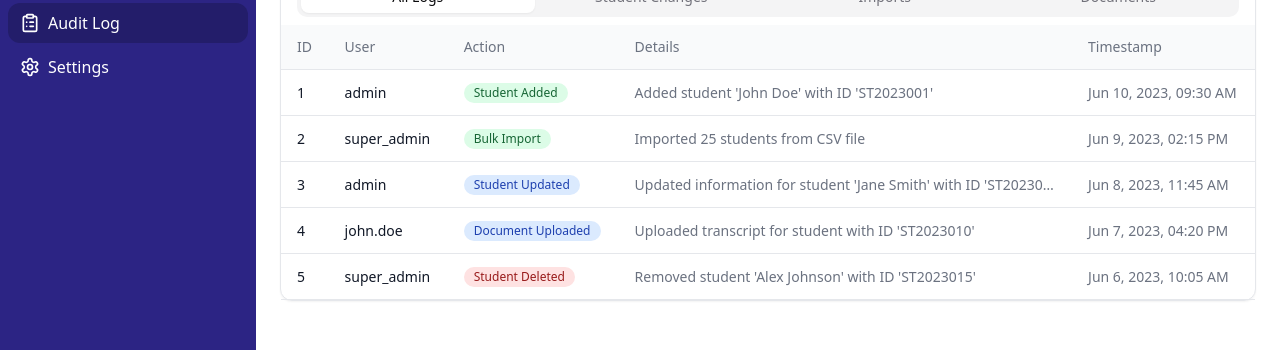
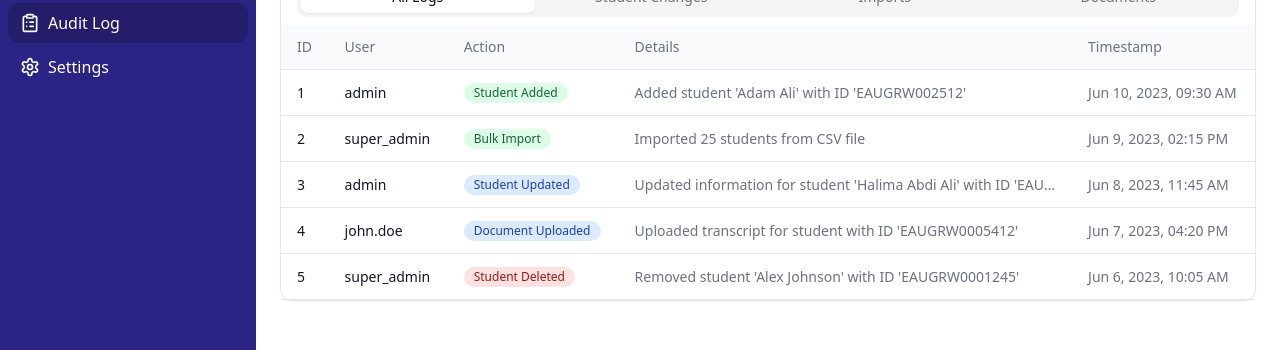
Before and after one commit to SaidIbraahim/EAU-Credential-Management-System, a React (Vite) app: page /audit-log in a window 1280 px wide. Shown: the part 253-603 px from the top of the page. Built offline with nearby package versions, Linux system fonts and the light colour scheme.

Commit message:
Code edited in Lovable Code Editor
Edited UI in Lovable

```diff
--- a/src/pages/AuditLog.tsx
+++ b/src/pages/AuditLog.tsx
@@ -11,7 +11,7 @@ const mockAuditLogs: AuditLogType[] = [
     id: 1,
     user_id: 1,
     action: "Student Added",
-    details: "Added student 'John Doe' with ID 'ST2023001'",
+    details: "Added student 'Adam Ali' with ID 'EAUGRW002512'",
     timestamp: new Date(2023, 5, 10, 9, 30)
   },
   {
@@ -25,21 +25,21 @@ const mockAuditLogs: AuditLogType[] = [
     id: 3,
     user_id: 1,
     action: "Student Updated",
-    details: "Updated information for student 'Jane Smith' with ID 'ST2023005'",
+      details: "Updated information for student 'Halima Abdi Ali' with ID 'EAUGRW0002566'",
     timestamp: new Date(2023, 5, 8, 11, 45)
   },
   {
     id: 4,
     user_id: 3,
     action: "Document Uploaded",
-    details: "Uploaded transcript for student with ID 'ST2023010'",
+    details: "Uploaded transcript for student with ID 'EAUGRW0005412'",
     timestamp: new Date(2023, 5, 7, 16, 20)
   },
   {
     id: 5,
     user_id: 2,
     action: "Student Deleted",
-    details: "Removed student 'Alex Johnson' with ID 'ST2023015'",
+    details: "Removed student 'Alex Johnson' with ID 'EAUGRW0001245'",
     timestamp: new Date(2023, 5, 6, 10, 5)  // Fixed: Changed '10, 05' to '10, 5'
   }
 ];
```
